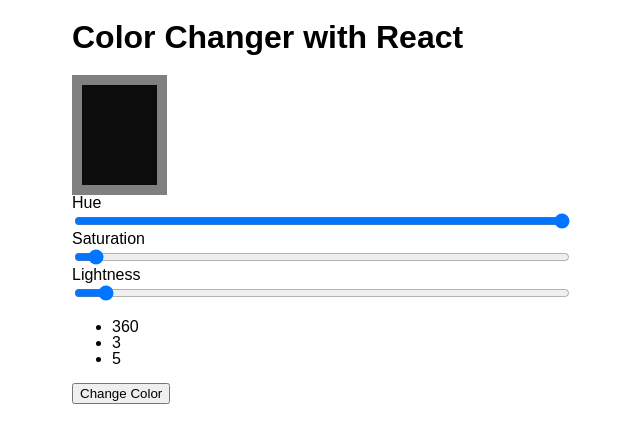
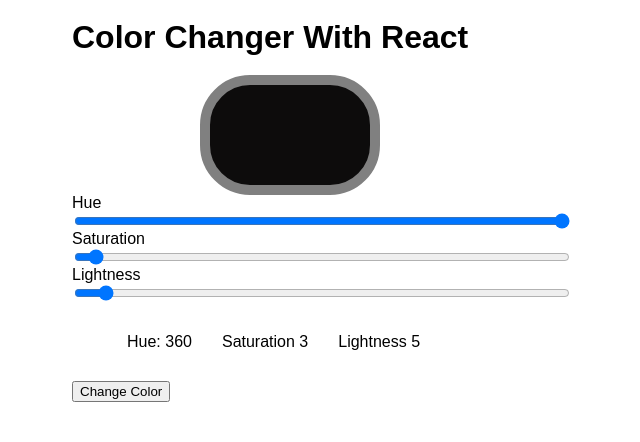
Before and after one commit to rh1456/color, a React (Create React App) app: page / in a window 1280 px wide. Shown: the top 442 px of the page, without its empty margins (318-958 px from the left). Built offline with nearby package versions, Linux system fonts and the light colour scheme.

Commit message:
small changes

```diff
--- a/src/App.js
+++ b/src/App.js
@@ -4,7 +4,7 @@ import Setup from './components/setup'
 const App = () => {
   return (
     <>
-      <h1>Color Changer with React</h1>
+      <h1>Color Changer With React</h1>
       <main>
         <Setup />
       </main>
--- a/src/components/setup.js
+++ b/src/components/setup.js
@@ -57,13 +57,12 @@ const Setup = () => {
       </section>
       <section class="colorInfo">
         <ul>
-          <li>{hue}</li>
-          <li>{saturation}</li>
-          <li>{lightness}</li>
+          <li>Hue: {hue} </li>
+          <li>Saturation {saturation} </li>
+          <li>Lightness {lightness} </li>
         </ul>
+        <button onClick={randomColor}>Change Color</button>
       </section>
-
-      <button onClick={randomColor}>Change Color</button>
     </>
   )
 }
--- a/src/index.css
+++ b/src/index.css
@@ -28,9 +28,28 @@ body {
   display: flex;
   justify-content: flex-start;
   border-style: solid;
+  border-radius: 50px;
   border-color: grey;
   border-width: 10px;
-  width: 75px;
+  width: 10rem;
   height: 100px;
+  margin-left: 8rem;
+
   /* width: ; */
 }
+ul {
+  display: flex;
+  flex-direction: row;
+}
+li {
+  list-style: none;
+  padding: 15px;
+}
+/* button {
+  margin-left: 8rem;
+} */
+
+/* li {
+  display: flex;
+  justify-content: space-between;
+} */
```
